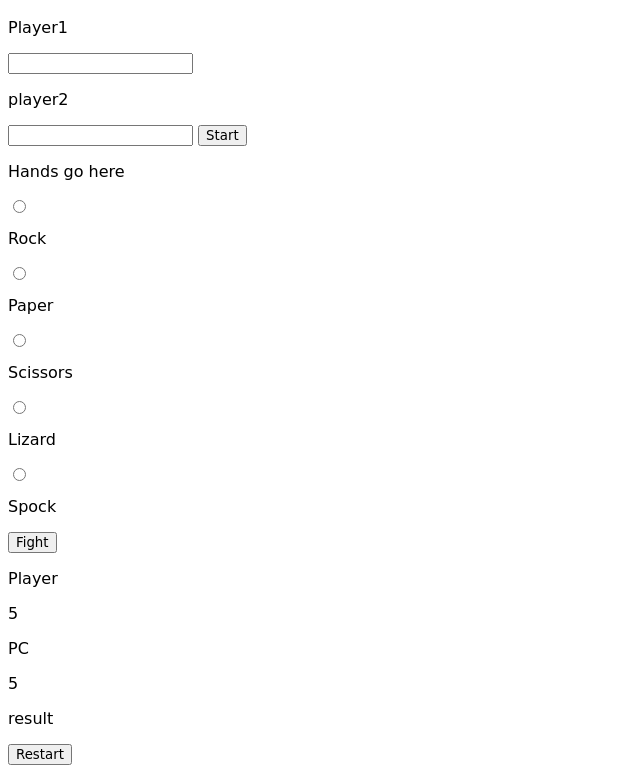
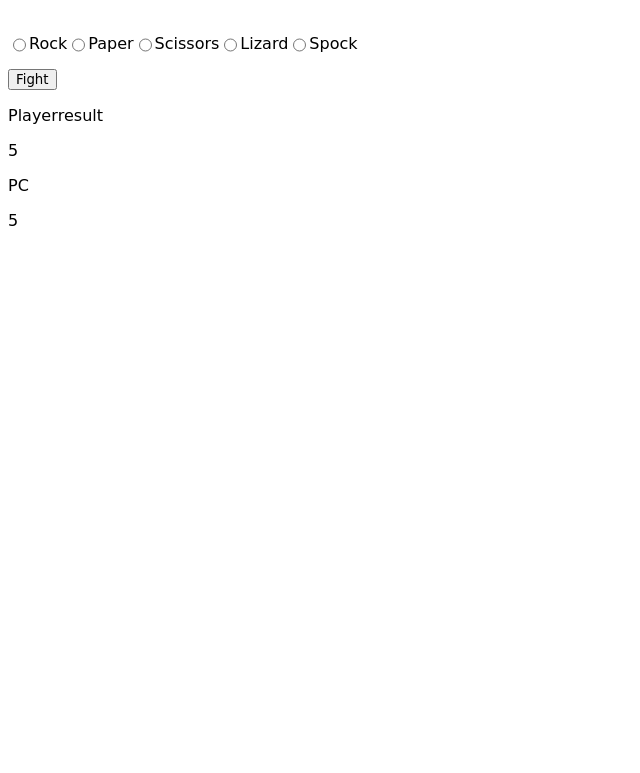
Before and after one commit to barret50cal3011/rock-paper-scissors, a plain HTML site: page rps.html in a window 1280 px wide. Both pictures are taken after a click on the button "Start". Shown: the part 49-822 px from the top of the page, without its empty margins (0-640 px from the left). After the commit the page ends 800 px from the top, so only its background shows below. Drawn offline with Linux system fonts and the light colour scheme.

Commit message:
added the changes in display in the code

```diff
--- a/js/elder_brain.js
+++ b/js/elder_brain.js
@@ -5,8 +5,12 @@ const restart_button = document.getElementById("restart-button");
 const input_player1 = document.getElementById("player1-name");
 const input_player2 = document.getElementById("player2-name");
 
+const preparation_section = document.getElementById("preparation");
 const option_section = document.getElementById("options");
 const results = document.getElementById("result");
+const select_section = document.getElementById("select");
+const battle_section = document.getElementById("battle");
+const restart_section = document.getElementById("restart");
 
 const player1_info = document.getElementById("player1");
 const player2_info = document.getElementById("player2");
@@ -18,8 +22,8 @@ const player2_hp = document.getElementById("hp2");
 const player1_hands = document.getElementById("hands1");
 const player2_hands = document.getElementById("hands2");
 
-class Player{
-    constructor(name, hp){
+class Player {
+    constructor(name, hp) {
         this.name = name;
         this.hp = hp;
         this.hand = "";
@@ -34,27 +38,27 @@ let player2 = new Player("", 0);
 //name: Name of the hand
 //wins: Hands that are defeated by the current hand
 let hands = [
-    {name: "Rock", wins: ["Lizard", "Scissors"]},
-    {name: "Paper", wins: ["Rock", "Spock"]},
-    {name: "Scissors", wins: ["Paper", "Lizard"]},
-    {name: "Lizard", wins: ["Spock", "Paper"]},
-    {name: "Spock", wins: ["Scissors", "Rock"]}
+    { name: "Rock", wins: ["Lizard", "Scissors"] },
+    { name: "Paper", wins: ["Rock", "Spock"] },
+    { name: "Scissors", wins: ["Paper", "Lizard"] },
+    { name: "Lizard", wins: ["Spock", "Paper"] },
+    { name: "Spock", wins: ["Scissors", "Rock"] }
 ];
 
-function init_game(){
+function init_game() {
     start_button.addEventListener("click", start_battle);
     select_button.addEventListener("click", seclect_hand);
     restart_button.addEventListener("click", restart);
 }
 
-function start_battle(){
+function start_battle() {
 
     //players
     let name1 = input_player1.value;
     let name2 = input_player2.value;
 
-    if(name1 == ""){name1 = "Player";}
-    if(name2 == ""){name2 = "PC";}
+    if (name1 == "") { name1 = "Player"; }
+    if (name2 == "") { name2 = "PC"; }
 
     player1 = new Player(name1, 5);
     player2 = new Player(name2, 5);
@@ -75,23 +79,30 @@ function start_battle(){
         `;
         option_section.innerHTML += hand_options;
     })
+
+    //Manage displays
+    preparation_section.style.display = "none";
+    option_section.style.display = "flex";
+    select_section.style.display = "flex";
+    battle_section.style.display = "flex";
+    results.style.display = "flex"
 }
 
-function seclect_hand(){
+function seclect_hand() {
 
     hands.forEach((hand) => {
         hand_checked = document.getElementById(hand.name).checked;
-        if(hand_checked){player1.hand = hand.name;}
+        if (hand_checked) { player1.hand = hand.name; }
     });
 
-    if(player1.hand != ""){
+    if (player1.hand != "") {
         select_PC_hand();
         update_info();
         combat();
     }
 }
 
-function update_info(){
+function update_info() {
     let player1_hand = document.createElement("p");
     let player2_hand = document.createElement("p");
 
@@ -102,56 +113,57 @@ function update_info(){
     player2_hands.appendChild(player2_hand);
 }
 
-function combat(){
-    if(player1.hand == player2.hand){
+function combat() {
+    if (player1.hand == player2.hand) {
         results.innerHTML = "You tied";
         //alert("You tied");
-    }else if(defeats(player1.hand, player2.hand)){
+    } else if (defeats(player1.hand, player2.hand)) {
         results.innerHTML = "You won";
         player2.hp--;
         player2_hp.innerHTML = player2.hp;
         //alert("You win");
-    }else{
+    } else {
         results.innerHTML = "You lost";
         player1.hp--;
         player1_hp.innerHTML = player1.hp;
         //alert("You lost");
     }
 
-    if(player1.hp == 0){
+    if (player1.hp == 0) {
         disable_buttons();
         results.innerHTML = "You lost, try again";
-    }else if(player2.hp == 0){
+    } else if (player2.hp == 0) {
         disable_buttons();
         results.innerHTML = "You won, another round?";
     }
 }
 
-function disable_buttons(){
+function disable_buttons() {
     select_button.disabled = true;
+    restart_section.style.display = "flex"
 }
 
-function defeats(hand1, hand2){
+function defeats(hand1, hand2) {
     let defeats = false;
     hands.forEach((hand) => {
-        if(hand.name == hand1){
+        if (hand.name == hand1) {
             hand.wins.forEach((win) => {
-                if(win == hand2){defeats = true;}
+                if (win == hand2) { defeats = true; }
             });
         }
     })
     return defeats;
 }
 
-function restart(){
+function restart() {
     location.reload();
 }
 
-function select_PC_hand(){
+function select_PC_hand() {
     player2.hand = hands[rand(0, hands.length - 1)].name;
 }
 
-function rand(min, max){
+function rand(min, max) {
     return Math.floor(Math.random() * (max - min + 1) + min);
 }
 
--- a/rps.html
+++ b/rps.html
@@ -5,7 +5,7 @@
     </head>
     <body>
         <h1>Rock Paper Scissors 101</h1>
-        <div id="prepatarion">
+        <div id="preparation">
             <p>Player1</p>
             <input id="player1-name" type="text"/>
 
@@ -16,7 +16,6 @@
         </div>
         <div id="options">
 
-            <p>Hands go here</p>
         </div>
         <div id="select">
             <button id="select-button">Fight</button>
--- a/styles.css
+++ b/styles.css
@@ -5,3 +5,27 @@ body{
 button{
     font-family: cursive;
 }
+
+#preparation{
+    display: flex;
+}
+
+#options{
+    display: none;
+}
+
+#select{
+    display: none;
+}
+
+#battle{
+    display: none;
+}
+
+#resultsection{
+    display: none;
+}
+
+#restart{
+    display: none;
+}
```
